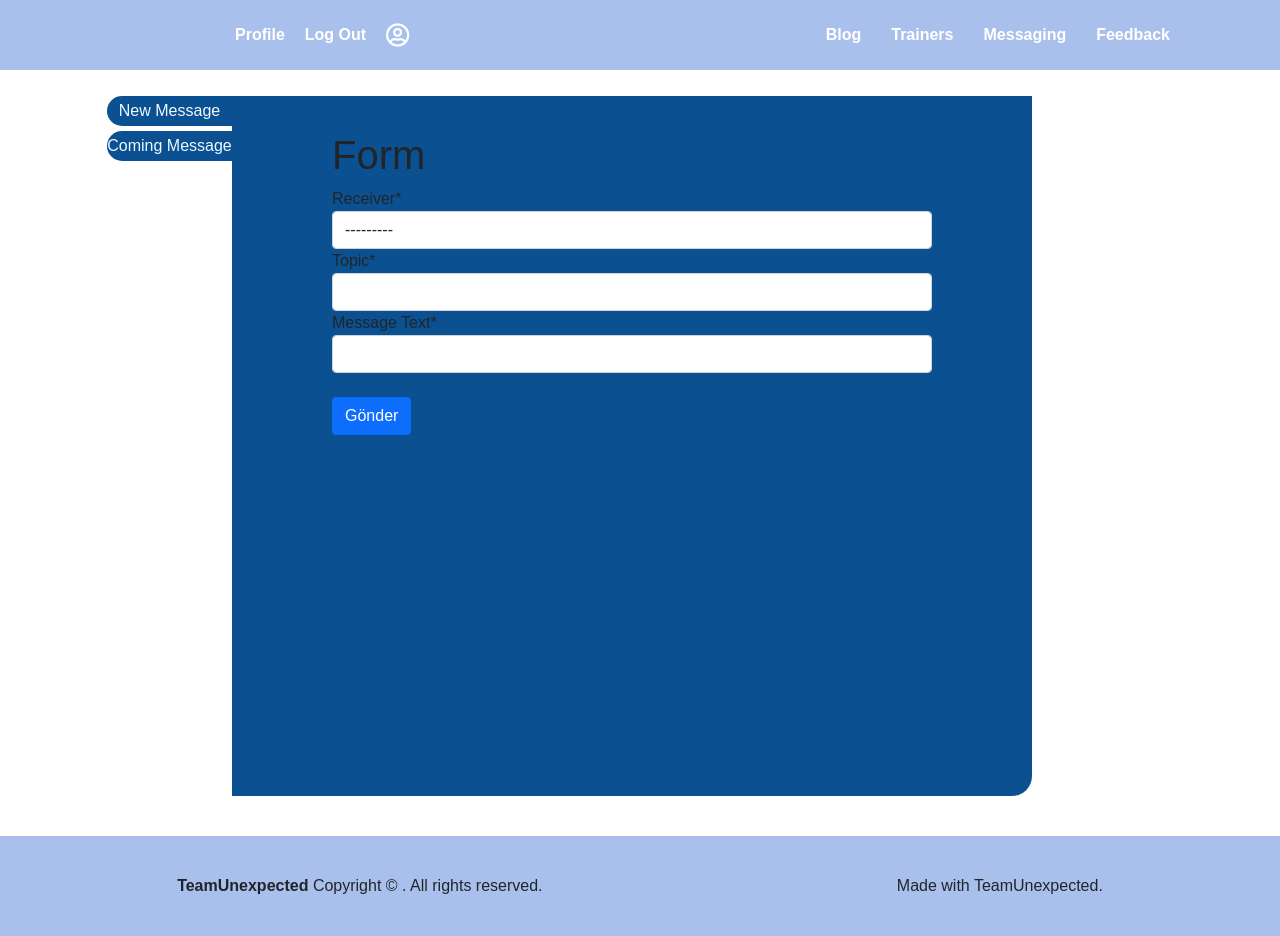
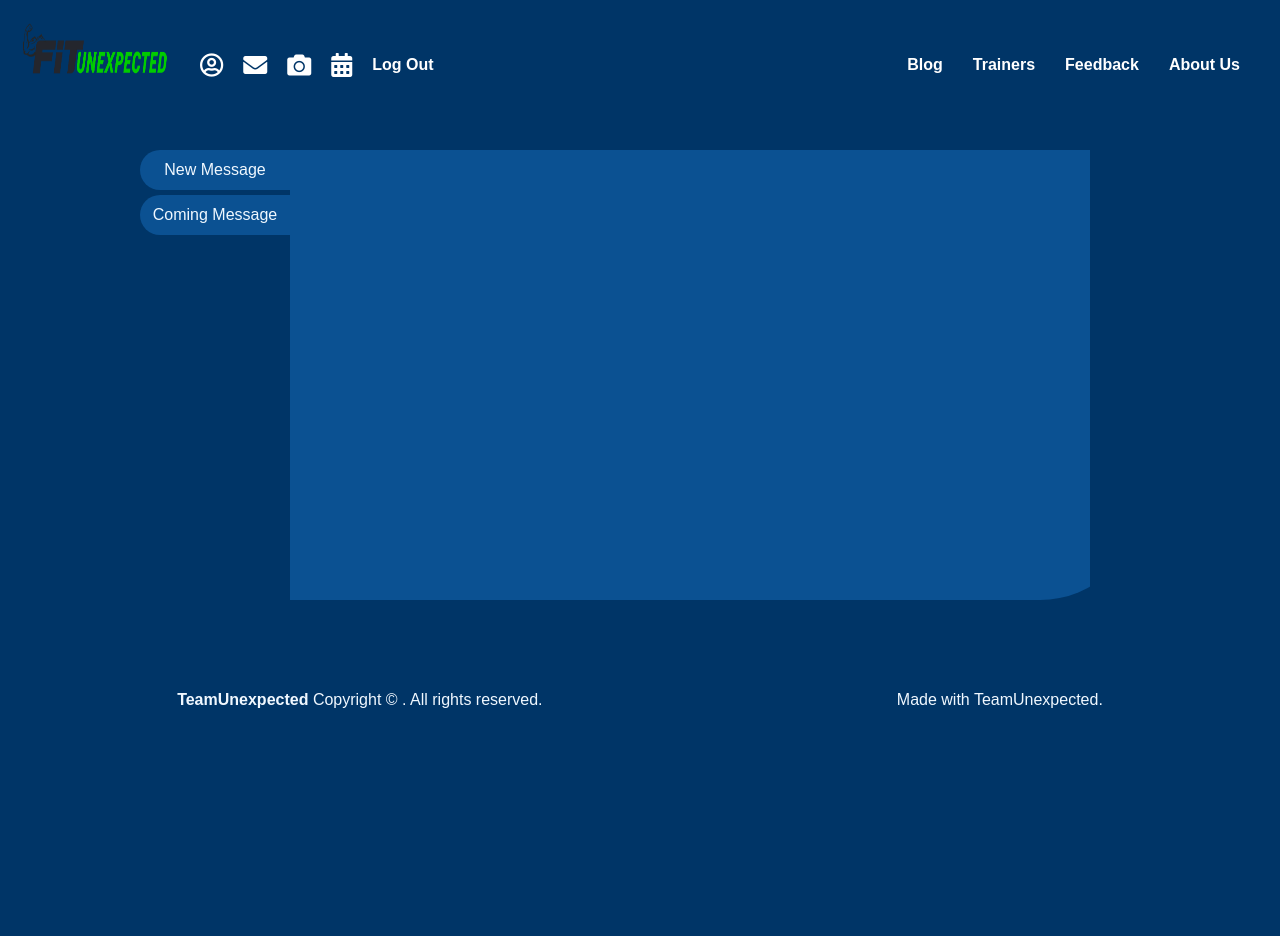
Before and after one commit to huseyin-yildiz/Fitness-Trainer-Finding-Website, a Django app: page /messaging/index/ in a window 1280 px wide. After the commit the page ends 708 px from the top, so only its background shows below. Run offline with Django 3.2, Linux system fonts and the light colour scheme; a user stored in the database is signed in; data comes from the database, SQL or seed files in the repository; both versions use the stored data as it was after the commit; some libraries are stand-ins or nearby versions.

Commit message:
last version

```diff
--- a/static/css/Blogheader.css
+++ b/static/css/Blogheader.css
@@ -34,6 +34,7 @@ header .navigation {
 header .brand {
   flex: 1;
   color: #fff;
+  height: 100px;
   font-size: 1.5em;
   font-weight: 700;
   text-transform: uppercase;
--- a/static/css/Footer.css
+++ b/static/css/Footer.css
@@ -11,6 +11,7 @@ footer {
   width: 100%;
   background-color: #003567;
   height: 100px;
+
   margin-right: auto;
   margin-left: auto;
 }
--- a/static/css/Header.css
+++ b/static/css/Header.css
@@ -33,24 +33,13 @@ header .navigation {
 }
 header .brand {
   flex: 1;
-  background-color: antiquewhite;
-  width: 200px;
+  margin-left: 20px;
   height: 100px;
-  margin-left: 20px;
-}
-.logo a {
-  cursor: pointer;
-  background-image: url("../Images/FİTUNEXPECTED.png");
-  background-repeat: no-repeat;
-  background-size: cover;
-
-  width: 150px;
-  height: 50px;
 }
 
 header .auth-buttons {
   padding-left: 20px;
-  flex: 2;
+  flex: 4;
 }
 
 header .navigation-items {
@@ -73,7 +62,7 @@ header .navigation .navigation-items a:before {
   background: #fff;
   width: 0;
   height: 3px;
-  bottom: 0;
+  bottom: -10px;
   left: 0;
   transition: 0.3s ease;
 }
@@ -99,7 +88,7 @@ header .auth-buttons .navigation-items a:before {
   background: #fff;
   width: 0;
   height: 3px;
-  bottom: 0;
+  bottom: -5px;
   left: 0;
   transition: 0.3s ease;
 }
--- a/static/css/messages.css
+++ b/static/css/messages.css
@@ -1,13 +1,35 @@
+* {
+  margin: 0;
+  padding: 0;
+}
+html,
+body {
+  min-height: 100%;
+  background: #003567;
+}
+.container {
+  min-height: 100%;
+  margin-top: 100px;
+  margin-bottom: 50px;
+  margin-right: auto;
+  margin-left: auto;
+  width: 400px;
+  display: flex;
+  justify-content: center;
+  align-items: center;
+}
 .message-body {
   display: flex;
   margin: auto auto;
+  margin-top: 50px;
 }
 .message-box {
   width: 1000px;
-  height: 700px;
+  height: 450px;
   display: grid;
   grid-template-columns: 150px 450px;
   overflow: hidden;
+  border-bottom-right-radius: 100px;
 }
 
 .message-box .left-side {
@@ -23,11 +45,16 @@
   margin-left: auto;
   border-top-left-radius: 20px;
   border-bottom-left-radius: 20px;
-  width: 125px;
-  height: 30px;
+  width: 150px;
+  height: 40px;
   cursor: pointer;
+  transition: 0.2s;
 }
-
+.message-box .left-side span:hover {
+  width: 170px;
+  margin-right: 50px;
+  transition: 0.2s;
+}
 .message-box .right-side {
   background: #0b5192;
   border-bottom-right-radius: 20px;
@@ -36,20 +63,22 @@
   overflow: hidden;
 }
 .message-box .right-side .comming-message {
-  height: 600px;
+  height: 400px;
   width: 600px;
   margin-left: auto;
   margin-right: auto;
   margin-top: 35px;
   overflow: scroll;
+  transition: 0.5s;
 }
 .message-box .right-side .new-message {
   margin-top: 35px;
+  overflow: hidden;
   height: 0px;
-  width: 600px;
+  width: 400px;
   margin-left: auto;
   margin-right: auto;
-  background-color: aqua;
+  transition: 0.5s;
 }
 .message-box .right-side .message-content {
   margin: 10px 20px;
@@ -65,9 +94,11 @@
 
 .active {
   height: 0px !important;
+  transition: 0.5s;
 }
 .active-new {
-  height: 600px !important;
+  height: 400px !important;
+  transition: 0.5s;
 }
 
 .isSelected {
--- a/templates/header.html
+++ b/templates/header.html
@@ -4,7 +4,14 @@
 <header>
   <div class="navbar">
     <div class="brand">
-      <div class="logo"><a href=""></a></div>
+      <a href="#">
+        <img
+          src="/static/Images/FİTUNEXPECTED.png"
+          alt="Girl in a jacket"
+          width="150px"
+          height="75px"
+        />
+      </a>
     </div>
     <div class="auth-buttons">
       <div class="navigation-items">
@@ -16,14 +23,27 @@
           >Sign Up</a
         >
         {% else %}
-        <a style="font-weight: bold" href="{% url 'accounts:profile' %}"
-          >Profile</a
+
+        <a
+          href="{% url 'accounts:profile' %}"
+          style="font-size: 24px"
+          class="far"
+          >&#xf2bd;</a
         >
+        <a style="font-weight: bold" href="{% url 'messaging:index' %}">
+          <i style="font-size: 24px" class="fa">&#xf0e0;</i>
+        </a>
+        <a style="font-weight: bold" href="#">
+          <i style="font-size: 24px" class="fa">&#xf030;</i>
+        </a>
+        <a style="font-weight: bold" href="#">
+          <i style="font-size: 24px" class="fa">&#xf073;</i>
+        </a>
+
         <a style="font-weight: bold" href="{% url 'accounts:logout' %}"
           >Log Out</a
         >
         {% endif %}
-        <a href="#" style="font-size: 24px" class="far">&#xf2bd;</a>
       </div>
     </div>
     <div class="menu-btn"></div>
@@ -33,10 +53,11 @@
         <a style="font-weight: bold" href="{% url 'trainer:index' %}"
           >Trainers</a
         >
-        <a style="font-weight: bold" href="{% url 'messaging:index' %}">Messaging</a>
+
         <a style="font-weight: bold" href="{% url 'feedback:index' %}"
           >Feedback</a
         >
+        <a style="font-weight: bold" href="#">About Us</a>
       </div>
     </div>
   </div>
--- a/templates/messaging/form.html
+++ b/templates/messaging/form.html
@@ -9,9 +9,9 @@
     <title>Fitblog</title>
     <link rel="stylesheet" href="{% static 'css/Button.css' %}" />
     <link rel="stylesheet" href="{% static 'css/Link.css' %}" />
-	<link rel="stylesheet" href="{% static 'css/BlogHeader.css' %}" />
-	<link rel="stylesheet" href="{% static 'css/BlogFooter.css' %}" />
-	<link rel="stylesheet" href="{% static 'css/BlogIndex.css' %}" />
+	<link rel="stylesheet" href="{% static 'css/Header.css' %}" />
+	<link rel="stylesheet" href="{% static 'css/Footer.css' %}" />
+	<link rel="stylesheet" href="{% static 'css/Index.css' %}" />
 
     <link
       rel="stylesheet"
--- a/templates/messaging/index_old.html
+++ b/templates/messaging/index_old.html
@@ -9,9 +9,9 @@
     <title>Fitblog</title>
     <link rel="stylesheet" href="{% static 'css/Button.css' %}" />
     <link rel="stylesheet" href="{% static 'css/Link.css' %}" />
-	<link rel="stylesheet" href="{% static 'css/BlogHeader.css' %}" />
-	<link rel="stylesheet" href="{% static 'css/BlogFooter.css' %}" />
-	<link rel="stylesheet" href="{% static 'css/BlogIndex.css' %}" />
+	<link rel="stylesheet" href="{% static 'css/Header.css' %}" />
+	<link rel="stylesheet" href="{% static 'css/Footer.css' %}" />
+	<link rel="stylesheet" href="{% static 'css/Index.css' %}" />
 
     <link
       rel="stylesheet"
--- a/templates/messaging/messages.html
+++ b/templates/messaging/messages.html
@@ -9,18 +9,16 @@
     <title>Fitblog</title>
     <link rel="stylesheet" href="{% static 'css/Button.css' %}" />
     <link rel="stylesheet" href="{% static 'css/Link.css' %}" />
-	<link rel="stylesheet" href="{% static 'css/BlogHeader.css' %}" />
-	<link rel="stylesheet" href="{% static 'css/BlogFooter.css' %}" />
-	<link rel="stylesheet" href="{% static 'css/BlogIndex.css' %}" />
-    <link rel="stylesheet" href="{% static 'css/messages.css' %}" />
-    <link rel="stylesheet" href="{% static 'css/style.css' %}" />
+	<link rel="stylesheet" href="{% static 'css/Header.css' %}" />
+	<link rel="stylesheet" href="{% static 'css/Footer.css' %}" />
+	<link rel="stylesheet" href="{% static 'css/Index.css' %}" />
+    <link rel="stylesheet" href="{% static 'css/Messages.css' %}" />
 
 
     <link
       rel="stylesheet"
       href="https://cdnjs.cloudflare.com/ajax/libs/font-awesome/5.14.0/css/all.min.css"
     />
-      <link rel="stylesheet" href="{% static 'css/bootstrap.min.css' %}" />
 
     <script src="https://ajax.googleapis.com/ajax/libs/jquery/3.5.1/jquery.min.js"></script>
     <script>
@@ -49,14 +47,10 @@
   <body>
 
   {% include 'header.html' %}
-  <br/>
-  <br/>
-  <br/>
-  <br/>
-    <div class="container">
-        <div class="row">
-            <div class="col-md-12 col-md-offset-3">
-                <div class="message-body">
+
+
+  <div class="container">
+    <div class="message-body">
       <div class="message-box">
         <div class="left-side">
           <span style="margin-top: 0px" class="new-mes">New Message</span>
@@ -64,9 +58,8 @@
         </div>
         <div class="right-side">
           <div class="new-message">
-            <form method="POST" enctype="multipart/form-data">
+            <form class="form" method="POST" enctype="multipart/form-data">
                 {% csrf_token %}
-                <h1>Form</h1>
                     {{ form|crispy }}
                     {{ form.media }}
                     <br/>
@@ -74,7 +67,6 @@
             </form>
           </div>
           <div class="comming-message">
-
             {% if received_messages %}
               {% for message in received_messages %}
                 <div class="message-content">
@@ -88,16 +80,12 @@
                 </div>
               {% endfor %}
             {% endif %}
-
           </div>
         </div>
       </div>
     </div>
+  </div>
 
-
-            </div>
-        </div>
-    </div>
  <!--------------------------------------
 FOOTER
 --------------------------------------->
```
Also changed, not shown: static/css/ViewProfile.css (added, +57 -0 lines), templates/accounts/edit_profile.html (+7 -7 lines), templates/accounts/view_profile.html (+12 -11 lines), templates/trainer/index.html (+1 -7 lines), db.sqlite3, 2 other files.
